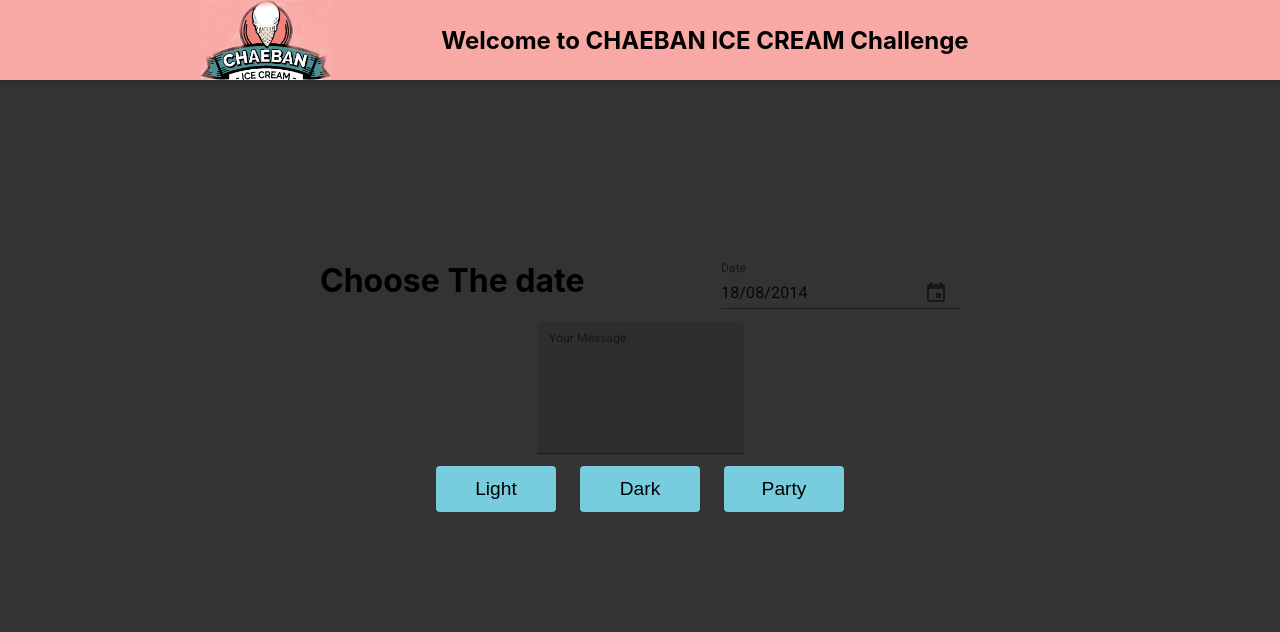
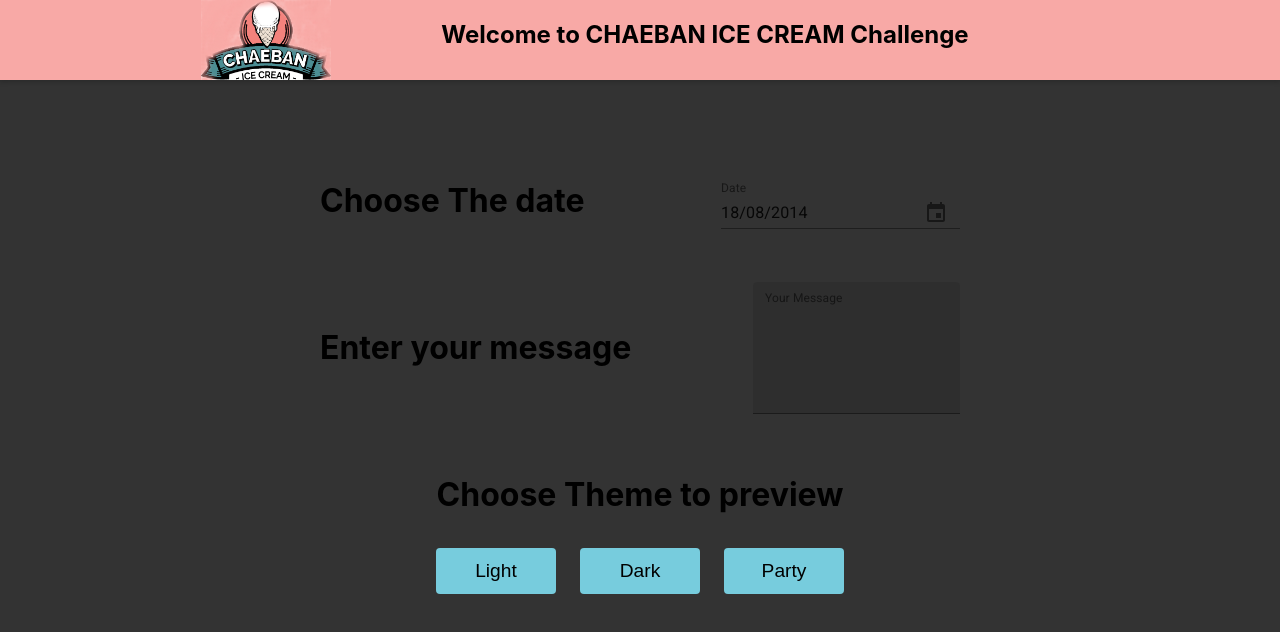
Before and after one commit to ShimaaHussien600/ChaebanIceCream, a React (Create React App) app: page / in a window 1280 px wide. Shown: the top 632 px of the page. Built offline with nearby package versions, Linux system fonts and the light colour scheme.

Commit message:
combine the components and setup the base view

```diff
--- a/src/pages/Input/Input.tsx
+++ b/src/pages/Input/Input.tsx
@@ -35,10 +35,8 @@ const Nav = styled.nav`
 `
 const NavbarContainer = styled.div`
   height: 80px;
-  display: flex;
   justify-content: center;
   align-items: center;
-  z-index: 11;
   width: 100%;
   padding: 0 24px;
   max-width: 700px;
@@ -50,21 +48,19 @@ const LogoImage = styled.img`
   width: 130px;
 `
 const Div = styled.div`
-  width: 100%;
   height: 100%;
-  margin-top : 160px;
+  margin-top : 80px;
   justify-content: center;
   align-items: center;
+  flex-direction: column;
+  display: flex
 `
-const DateContainer = styled.div`
+const DivContainer = styled.div`
+  display: inline-flex;
+  overflow: hidden;
   width: 50%;
-  display: inline-flex;
+  margin-bottom: 40px;
   justify-content: space-between;
-  align-items: center;
-`
-const SubDiv = styled.div`
-  width: 200px;
-  justify-content: left;
   align-items: center;
 `
 //   font-family: "Helvetica Neue",Arial,sans-serif",
@@ -80,26 +76,27 @@ function Input() {
     <ThemeProvider theme={theme}>
       <div className="App">
         <GlobalStyle />
+
         <Nav>
           <LogoImage src={ICECREAM_LogoPink} alt="logo" />
           <NavbarContainer>
-          <SytledH1>Welcome to CHAEBAN ICE CREAM Challenge</SytledH1>
+            <SytledH1>Welcome to CHAEBAN ICE CREAM Challenge</SytledH1>
           </NavbarContainer>
         </Nav>
+
         <Div>
-        <DateContainer>
-          {/* <SubDiv> */}
-        <H3Text>Choose The date </H3Text>
-        {/* </SubDiv> */}
-        {/* <SubDiv> */}
-        <DatePickerDialog />
-        {/* </SubDiv> */}
-        </DateContainer>
-        {/* <DateContainer> */}
-        <MultilineTextField />
-        {/* </DateContainer> */}
-        <ThemeSelector />
+          <DivContainer>
+            <H3Text>Choose The date </H3Text>
+            <DatePickerDialog />
+          </DivContainer>
+          <DivContainer>
+            <H3Text>Enter your message </H3Text>
+            <MultilineTextField />
+          </DivContainer>
+          <H3Text>Choose Theme to preview </H3Text>
+          <ThemeSelector />
         </Div>
+
       </div>
     </ThemeProvider>
   );
```
